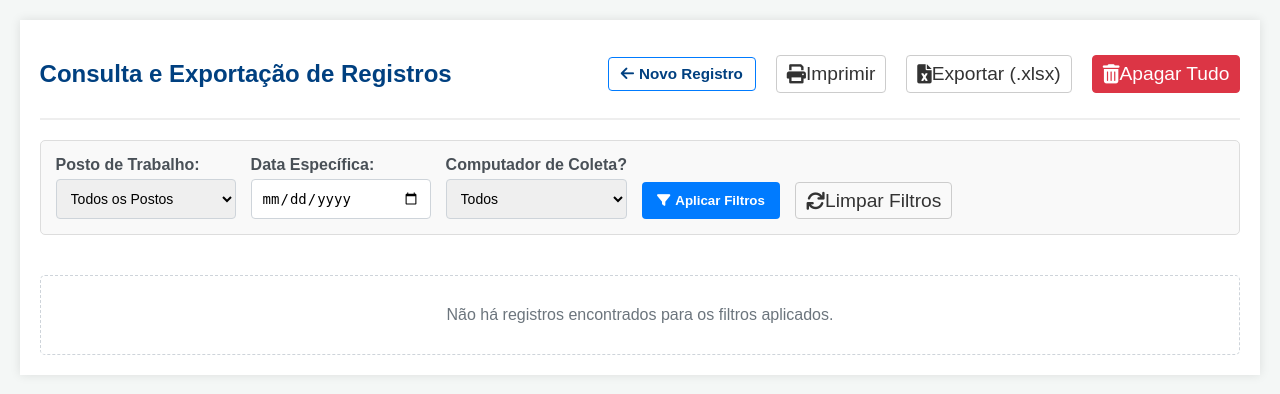
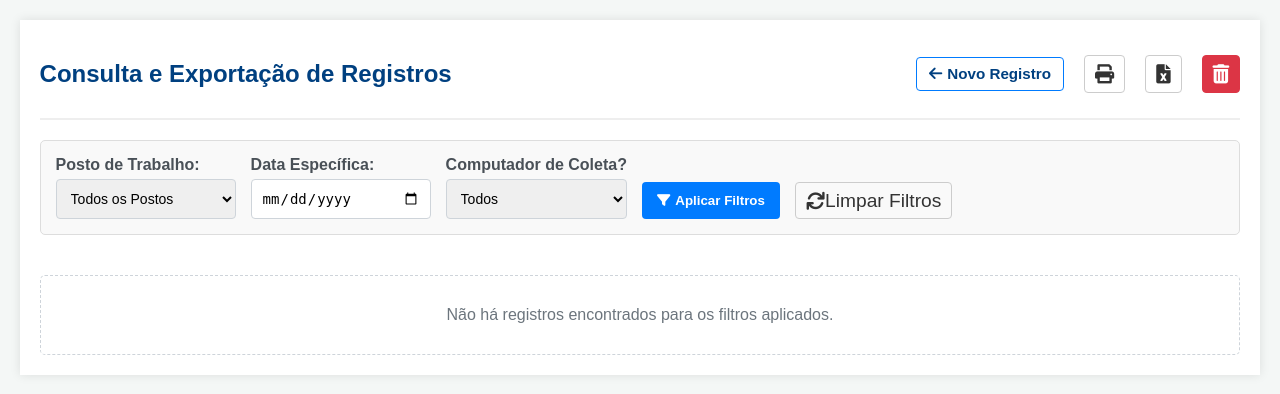
Before and after one commit to Dual650/info-IT, a Flask app: page /consultar in a window 1280 px wide. Shown: the top 394 px of the page. Run offline with Flask 3, Linux system fonts and the light colour scheme; data that the repository does not hold is empty.

Commit message:
Update consultar.html

```diff
--- a/templates/consultar.html
+++ b/templates/consultar.html
@@ -28,14 +28,15 @@
                 <a href="{{ url_for('formulario_registro') }}" class="btn-primary btn-consulta" title="Voltar para a página de registro">
                     <i class="fas fa-arrow-left"></i> Novo Registro
                 </a>
+
                 <button class="btn-acao" onclick="window.print()" title="Imprimir a tabela">
-                    <i class="fas fa-print"></i> Imprimir
+                    <i class="fas fa-print"></i> <span>Imprimir</span>
                 </button>
                 <a id="btnExportar" href="#" class="btn-acao" title="Exportar dados filtrados para Excel">
-                    <i class="fas fa-file-excel"></i> Exportar (.xlsx)
+                    <i class="fas fa-file-excel"></i> <span>Exportar (.xlsx)</span>
                 </a>
                 <button type="button" class="btn-acao btn-danger" onclick="document.getElementById('modalApagarTudo').style.display='block'" title="Apagar TODOS os registros (Atenção!)">
-                    <i class="fas fa-trash-alt"></i> Apagar Tudo
+                    <i class="fas fa-trash-alt"></i> <span>Apagar Tudo</span>
                 </button>
             </div>
         </div>
```
